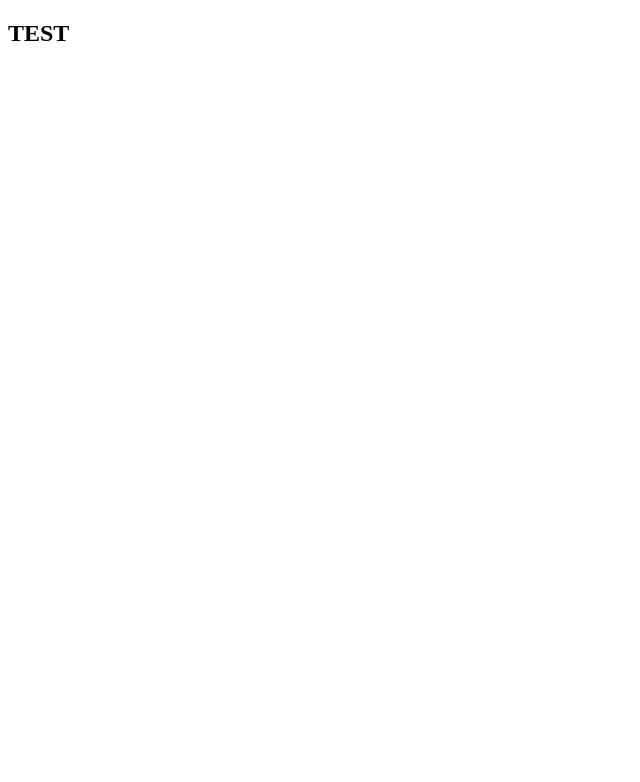
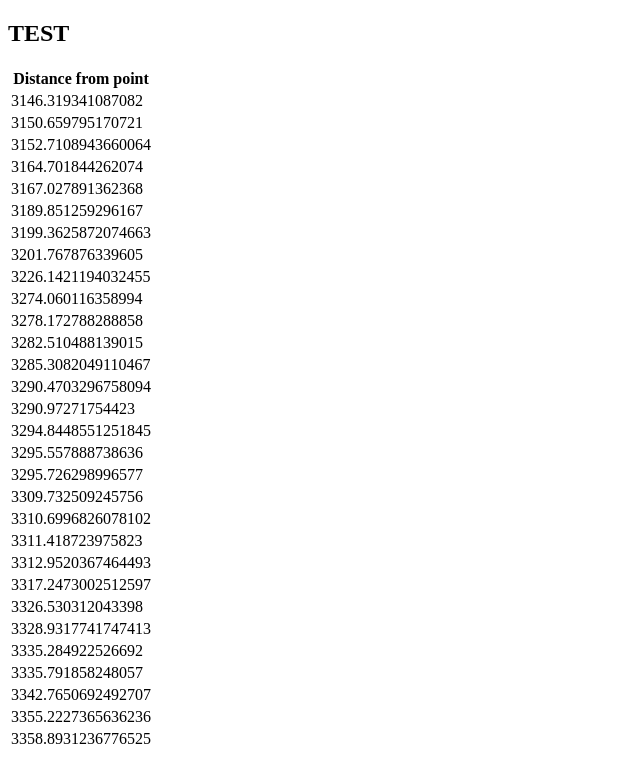
Before and after one commit to marcelijanowski/distance-calculation, a plain HTML site: page index.html in a window 1280 px wide. Shown: the whole page, without its empty margins (0-640 px from the left). Drawn offline with Linux system fonts and the light colour scheme.

Commit message:
Adding view of 20 point for testing purpuse on different devices

```diff
--- a/index.html
+++ b/index.html
@@ -6,9 +6,12 @@
    </head>
    <body>
    	 <h2>TEST</h2>
-   	 <script src="data/10000_points.json"></script>
+   	 <div id="pointListing">
+     </div>
+     <script src="data/100_points.json"></script>
    	 <script src="js/location.json"></script>
    	 <script src="js/Point.js"></script>
    	 <script src="js/calculation.js"></script>
+
    </body>
 </html>
--- a/js/calculation.js
+++ b/js/calculation.js
@@ -8,6 +8,16 @@ for (var i = 0; i < locations.length; i++) {
 		point = new Point(locations[i].latitude,locations[i].latitude);
 		distances.push(point.distance(points[j]));
 	}
+	distances.sort(function (a,b) { return a.get('distance')-b.get('distance')});
+	var listElement = document.getElementById('pointListing');
+	var string = '';
+	for(var j = 0 ; j < 30 ; j++) {
+		string += '<tr>'+
+				   '<td>'+distances[j].get('distance')+'</td>'+
+				   '</tr>';
 
-	distances.sort(function (a,b) { return a.get('distance')-b.get('distance')})
+	}
+	var header = '<tr><th>Distance from point</th></tr>';
+	string = '<table>'+header+string+'</table>';
+	listElement.innerHTML = string;
 };
```
Also changed, not shown: 2 other files.
